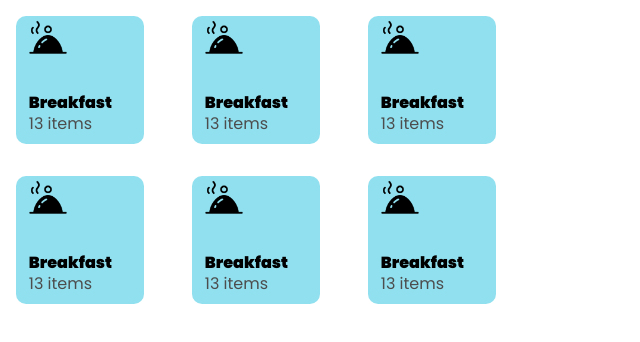
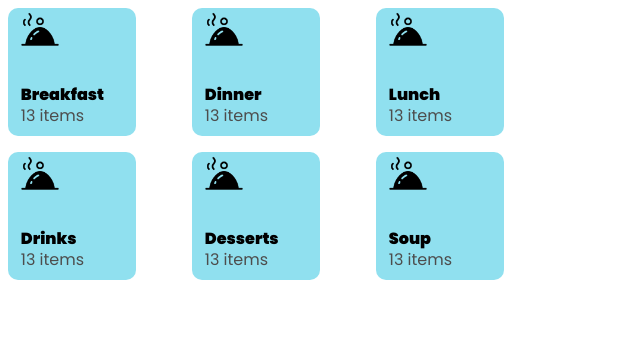
Before and after one commit to PeminduRayan/React, a React (Create React App) app: page / in a window 1280 px wide. Shown: the top 342 px of the page, without its empty margins (0-640 px from the left). Built offline with nearby package versions, Linux system fonts and the light colour scheme.

Commit message:
Props used for components

```diff
--- a/src/components/FoodTypeTile/FoodTileContainer.js
+++ b/src/components/FoodTypeTile/FoodTileContainer.js
@@ -5,12 +5,13 @@ import FoodTypeTile from './FoodTypeTile';
 const FoodTileContainer = () => {
     return (
         <div className={classes.container}>
-            <FoodTypeTile/>
-            <FoodTypeTile/>
-            <FoodTypeTile/>
-            <FoodTypeTile/>
-            <FoodTypeTile/>
-            <FoodTypeTile/>
+            <FoodTypeTile heading = 'Breakfast'/>
+            <FoodTypeTile heading = "Dinner"/>
+            <FoodTypeTile heading = "Lunch"/>
+            <FoodTypeTile heading = "Drinks"/>
+            <FoodTypeTile heading = "Desserts"/>
+            <FoodTypeTile heading = "Soup"/>
+
         </div>
     );
 }
--- a/src/components/FoodTypeTile/FoodTypeTile.js
+++ b/src/components/FoodTypeTile/FoodTypeTile.js
@@ -2,7 +2,7 @@ import React,{useState} from 'react';
 import classes from './FoodTypeTile.module.css';
 import breakfast_img from '../../assets/breakfast.png';
 
-const FoodTypeTile = () => {
+const FoodTypeTile = (props) => {
 
     const [mouseState,setMouseEntered] = useState(false);
 
@@ -22,7 +22,7 @@ const FoodTypeTile = () => {
         >
             <img className={classes.img} src= {breakfast_img}/>
                 <div className={classes.divboth}>
-                    <span className={classes.mainTitle}>Breakfast</span>
+                    <span className={classes.mainTitle}>{props.heading}</span>
                     <span className={classes.subTitle}>13 items</span>
                 </div>
         </div>
--- a/src/components/FoodTypeTile/FoodTypeTile.module.css
+++ b/src/components/FoodTypeTile/FoodTypeTile.module.css
@@ -5,7 +5,7 @@
     border-radius: 10px;
     position: relative;
     cursor: pointer;
-    margin: 1rem;
+    margin: 0.5rem;
     transition: all  400ms ease-in-out;
 }
 .mainTitle{
```
